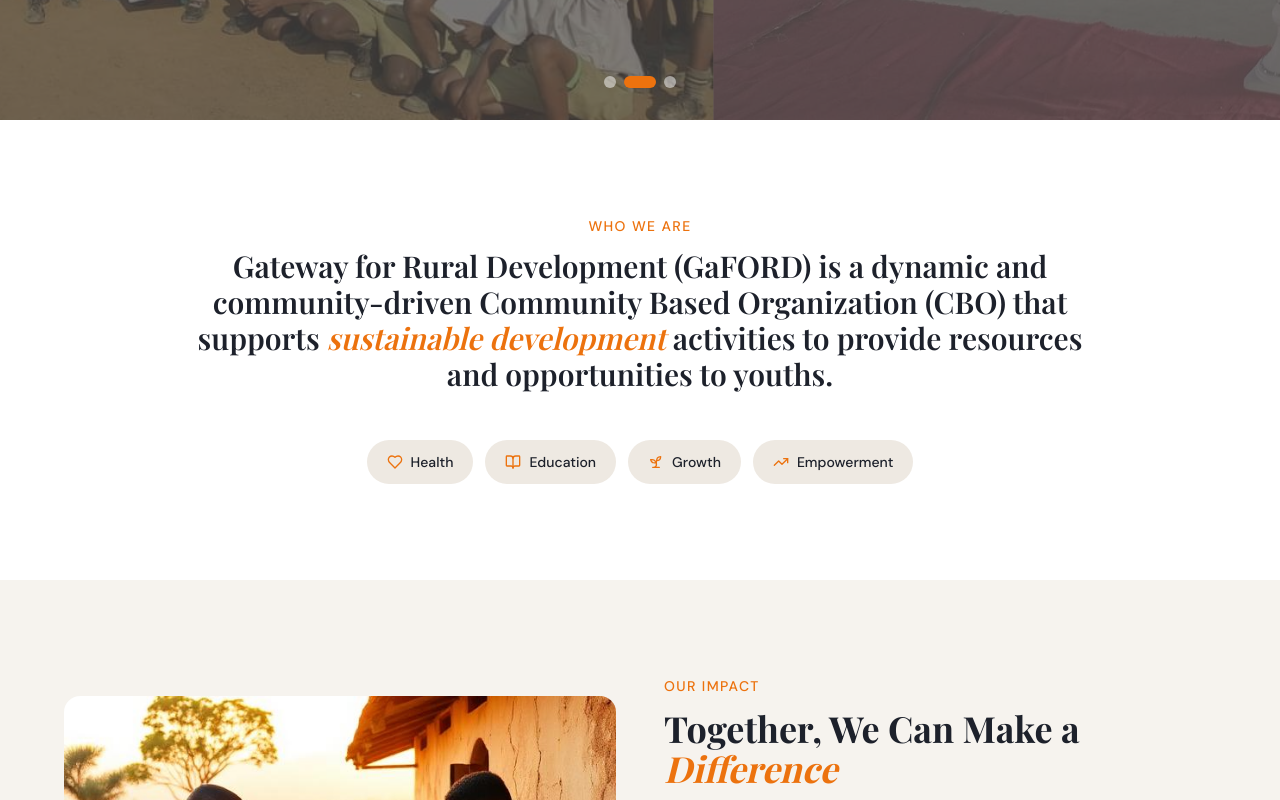
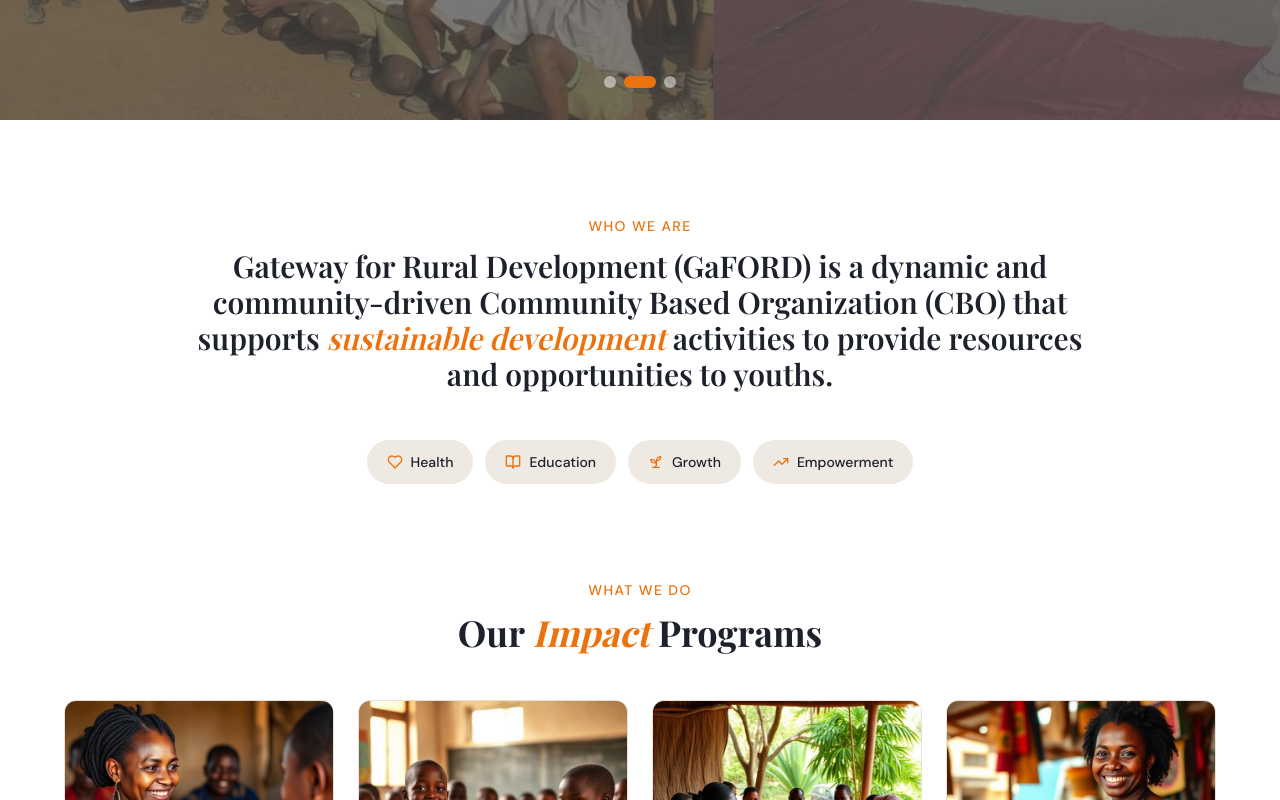
Before and after one commit to JosephOkumu/Gaford, a React (Vite) app in the folder frontend/: page / in a window 1280 px wide. Shown: the part 640-1440 px from the top of the page. Built offline with nearby package versions, Linux system fonts and the light colour scheme; the HTML template or start-up script is replaced by a standard one; a web font is replaced by a local one.

Commit message:
chore: swap impact section with our impact

```diff
--- a/frontend/src/components/MissionSection.tsx
+++ b/frontend/src/components/MissionSection.tsx
@@ -10,7 +10,7 @@
 
 const MissionSection = () => {
   return (
-    <section className="section-padding bg-card">
+    <section className="pt-16 pb-0 md:pt-24 md:pb-0 bg-card">
       <div className="container mx-auto text-center">
         <motion.div
           initial={{ opacity: 0, y: 20 }}
--- a/frontend/src/pages/Index.tsx
+++ b/frontend/src/pages/Index.tsx
@@ -11,8 +11,8 @@
     <main>
       <HeroSection />
       <MissionSection />
+      <ProgramsSection />
       <ImpactSection />
-      <ProgramsSection />
       <GetInvolvedSection />
       <TestimonialsSection />
       <VolunteerCTA />
```
